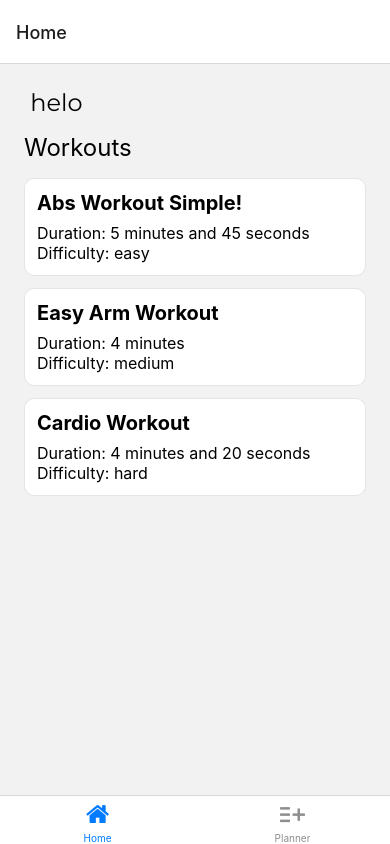
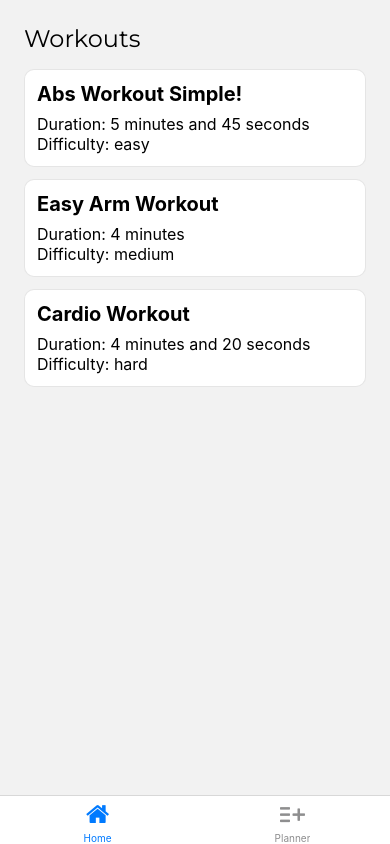
Before and after one commit to ikadgzl/react-native-workout-app, a React Native app: screen /Home in a window 390 px wide. Built offline with nearby package versions, Linux system fonts and the light colour scheme.

Commit message:
implemented async storage and workout details screen

```diff
--- a/hooks/useCachedResources.ts
+++ b/hooks/useCachedResources.ts
@@ -1,5 +1,6 @@
 import { useEffect, useState } from 'react';
 import * as Font from 'expo-font';
+import { initWorkouts } from '../storage/workout';
 
 export const useCachedResources = () => {
   const [loadingCompleted, setLoadingCompleted] = useState(false);
@@ -7,6 +8,7 @@ export const useCachedResources = () => {
   useEffect(() => {
     const loadResources = async () => {
       try {
+        await initWorkouts();
         await Font.loadAsync({
           montserrat: require('../fonts/Montserrat-Regular.ttf'),
           'montserrat-bold': require('../fonts/Montserrat-Bold.ttf')
--- a/navigation/index.tsx
+++ b/navigation/index.tsx
@@ -4,6 +4,7 @@ import { NavigationContainer } from '@react-navigation/native';
 import { createNativeStackNavigator } from '@react-navigation/native-stack';
 import HomeScreen from '../screens/HomeScreen';
 import PlannerScreen from '../screens/PlannerScreen';
+import WorkoutDetailsScreen from '../screens/WorkoutDetailsScreen';
 
 export default function Navigation() {
   return (
@@ -18,6 +19,7 @@ const RootNavigator = (): JSX.Element => {
   return (
     <Stack.Navigator>
       <Stack.Screen name='Root' component={BottomTabNavigator} options={{ headerShown: false }} />
+      <Stack.Screen name='WorkoutDetails' component={WorkoutDetailsScreen} options={{ headerTitle: '' }} />
     </Stack.Navigator>
   );
 };
@@ -29,12 +31,12 @@ const BottomTabNavigator = (): JSX.Element => {
       <BottomTab.Screen
         name='Home'
         component={HomeScreen}
-        options={{ tabBarIcon: ({ color, size }) => <FontAwesome name='home' size={size} color={color} /> }}
+        options={{ tabBarIcon: ({ color, size }) => <FontAwesome name='home' size={size} color={color} />, headerShown: false }}
       />
       <BottomTab.Screen
         name='Planner'
         component={PlannerScreen}
-        options={{ tabBarIcon: ({ color, size }) => <Entypo name='add-to-list' size={size} color={color} /> }}
+        options={{ tabBarIcon: ({ color, size }) => <Entypo name='add-to-list' size={size} color={color} />, headerShown: false }}
       />
     </BottomTab.Navigator>
   );
--- a/package.json
+++ b/package.json
@@ -11,6 +11,7 @@
   },
   "dependencies": {
     "@expo/vector-icons": "^12.0.5",
+    "@react-native-async-storage/async-storage": "^1.17.0",
     "@react-navigation/bottom-tabs": "^6.2.0",
     "@react-navigation/native": "^6.0.8",
     "@react-navigation/native-stack": "^6.5.2",
--- a/screens/HomeScreen.tsx
+++ b/screens/HomeScreen.tsx
@@ -1,22 +1,36 @@
 import { NativeStackHeaderProps } from '@react-navigation/native-stack';
-import { FlatList, FlatListProps, Pressable, StyleSheet, Text, View } from 'react-native';
-import data from '../data.json';
+import { FlatList, Pressable, StyleSheet, View } from 'react-native';
 import { Workout } from '../types/data';
+import { MontserratText } from '../components/styled/MontserratText';
 import WorkoutItem from '../components/WorkoutItem';
-import { MontserratText } from '../components/styled/MontserratText';
+import { useEffect, useState } from 'react';
+import { getWorkouts } from '../storage/workout';
 
 export default function HomeScreen({ navigation }: NativeStackHeaderProps) {
-  const pressableWorkoutItem = ({ item }: { item: Workout }) => (
-    <Pressable onPress={() => console.log(item.name)}>
-      <WorkoutItem item={item} />
-    </Pressable>
-  );
+  const [workouts, setWorkouts] = useState<Workout[]>([]);
+
+  useEffect(() => {
+    const getWorkoutData = async () => {
+      const workoutData = await getWorkouts();
+
+      setWorkouts(workoutData);
+    };
+
+    getWorkoutData();
+  }, []);
 
   return (
     <View style={styles.container}>
-      <MontserratText style={styles.header}> helo</MontserratText>
-      <Text style={styles.header}>Workouts</Text>
-      <FlatList data={data as Workout[]} renderItem={pressableWorkoutItem} keyExtractor={(item) => item.slug} />
+      <MontserratText style={styles.header}>Workouts</MontserratText>
+      <FlatList
+        data={workouts}
+        renderItem={({ item }) => (
+          <Pressable onPress={() => navigation.navigate('WorkoutDetails', { slug: item.slug })}>
+            <WorkoutItem item={item} />
+          </Pressable>
+        )}
+        keyExtractor={(item) => item.slug}
+      />
     </View>
   );
 }
--- /dev/null
+++ b/screens/WorkoutDetailsScreen.tsx
@@ -0,0 +1,30 @@
+import { NativeStackHeaderProps } from '@react-navigation/native-stack';
+import { StyleSheet, View } from 'react-native';
+import { MontserratText } from '../components/styled/MontserratText';
+
+interface DetailsParams {
+  route: {
+    params: {
+      slug: string;
+    };
+  };
+}
+
+export default function WorkoutDetailsScreen({ route }: NativeStackHeaderProps & DetailsParams) {
+  return (
+    <View style={styles.container}>
+      <MontserratText style={styles.header}>Workout Details - {route.params.slug}</MontserratText>
+    </View>
+  );
+}
+
+const styles = StyleSheet.create({
+  container: {
+    padding: 24
+  },
+
+  header: {
+    marginBottom: 16,
+    fontSize: 24
+  }
+});
--- /dev/null
+++ b/storage/index.ts
@@ -0,0 +1,39 @@
+import AsyncStorage from '@react-native-async-storage/async-storage';
+
+export const storeData = async (key: string, value: any) => {
+  try {
+    await AsyncStorage.setItem(key, JSON.stringify(value));
+  } catch (error) {
+    console.log(error);
+  }
+};
+
+export const getData = async (key: string) => {
+  try {
+    const jsonData = await AsyncStorage.getItem(key);
+
+    if (jsonData) {
+      return JSON.parse(jsonData);
+    }
+  } catch (error) {
+    console.log(error);
+  }
+};
+
+export const removeData = async (key: string) => {
+  try {
+    await AsyncStorage.removeItem(key);
+  } catch (error) {
+    console.log(error);
+  }
+};
+
+export const containsKey = async (key: string) => {
+  try {
+    const keys = await AsyncStorage.getAllKeys();
+
+    return keys.includes(key);
+  } catch (error) {
+    console.log(error);
+  }
+};
--- /dev/null
+++ b/storage/workout.ts
@@ -0,0 +1,17 @@
+import data from '../data.json';
+import { containsKey, getData, removeData, storeData } from '.';
+import { Workout } from '../types/data';
+
+export const initWorkouts = async (): Promise<void> => {
+  if (!(await containsKey('workouts'))) {
+    await storeData('workouts', data);
+  }
+};
+
+export const getWorkouts = (): Promise<Workout[]> => {
+  return getData('workouts');
+};
+
+export const clearWorkouts = async (): Promise<void> => {
+  await removeData('workouts');
+};
```
Also changed, not shown: 1 other file (tests, documents, lock files or other folders).
